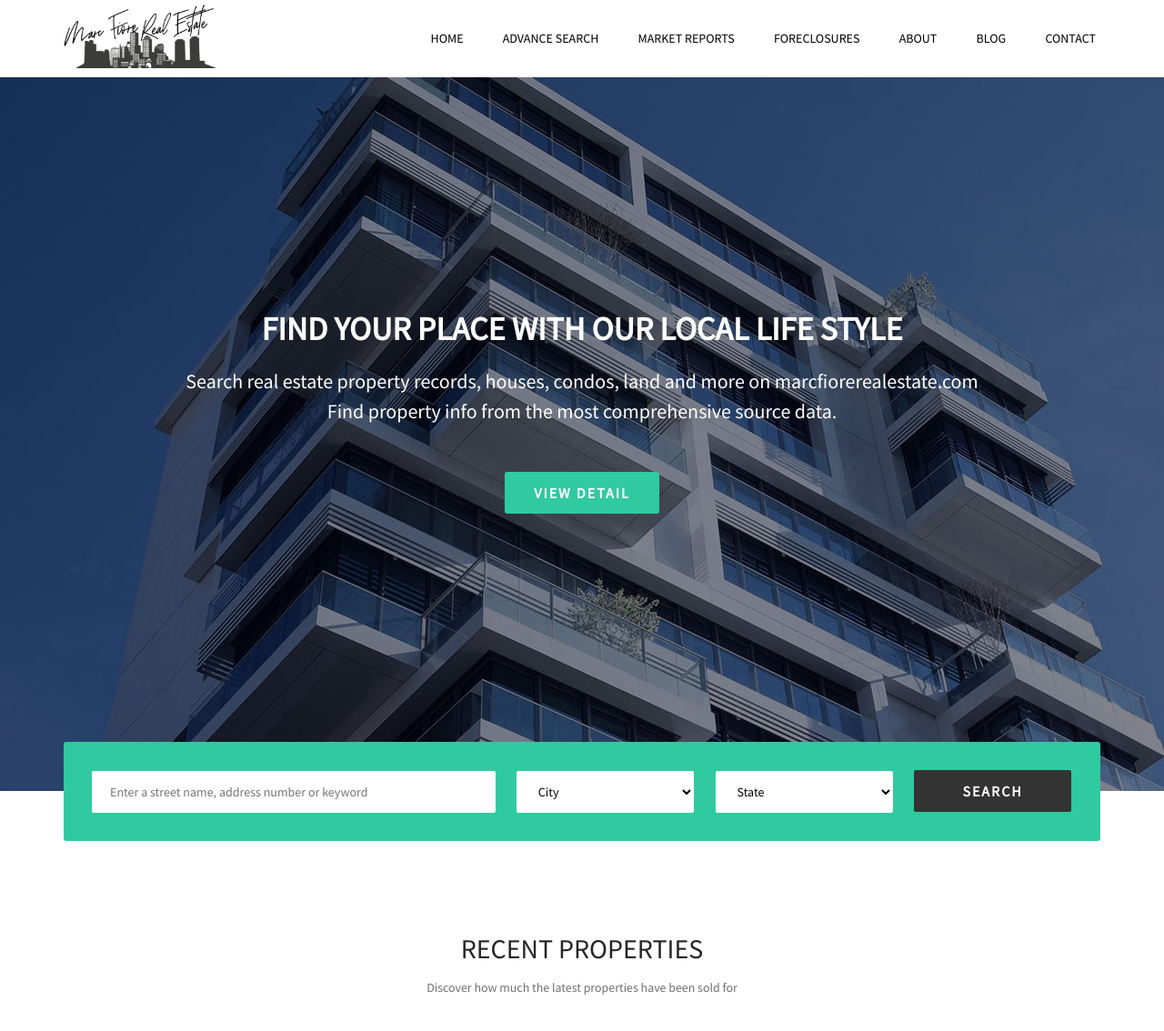
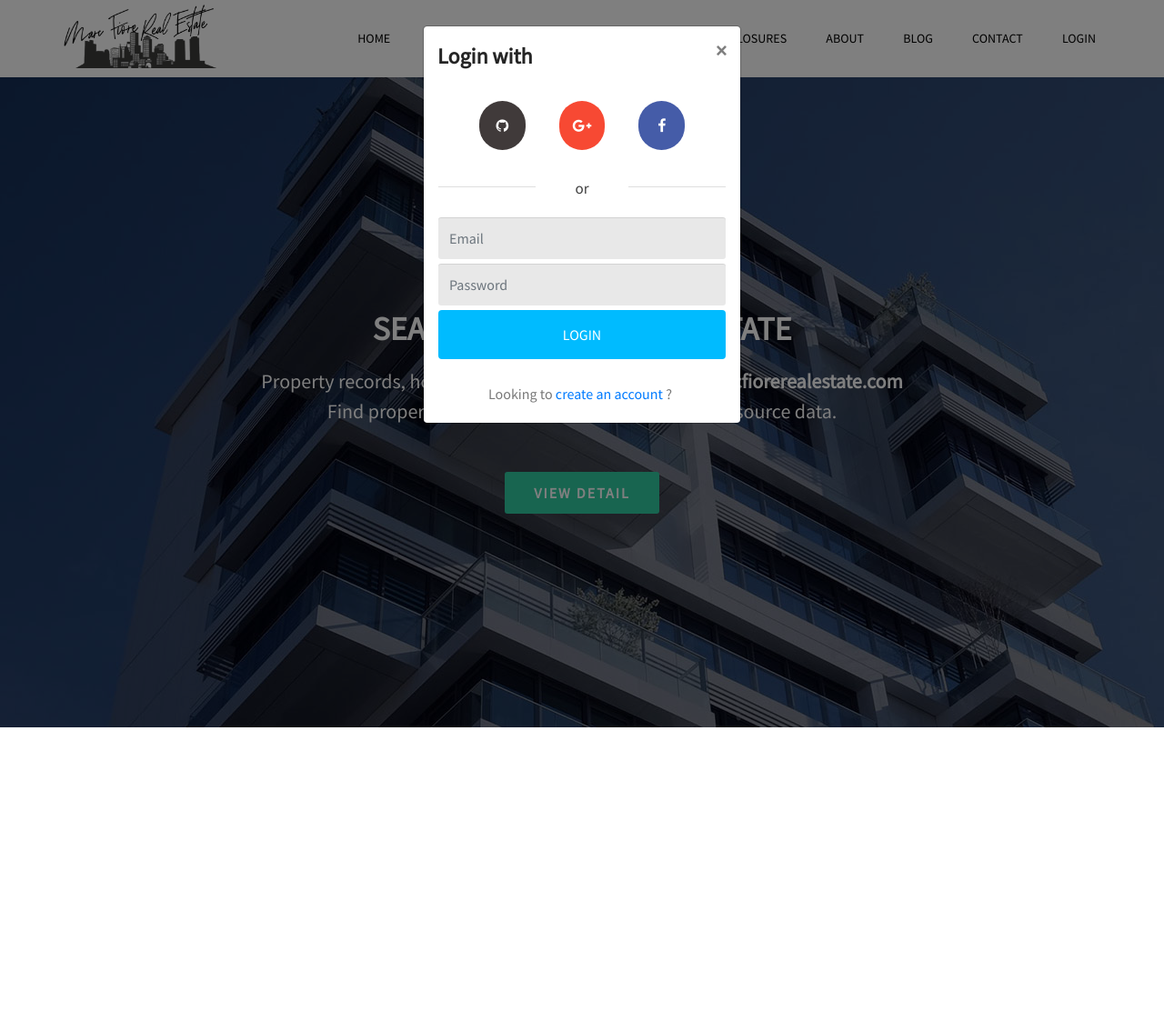
Before and after one commit to jitendraameo/marc-realstate, a Django app: page / in a window 1280 px wide. Shown: the top 1134 px of the page at 91% size. After the commit the page ends 800 px from the top, so only its background shows below. Run offline with Django 3.2, Linux system fonts and the light colour scheme; some libraries are stand-ins or nearby versions.

Commit message:
login model added

```diff
--- /dev/null
+++ b/static/css/login-register.css
@@ -0,0 +1,231 @@
+/*
+ *
+ * login-register modal
+ * Autor: Creative Tim
+ * Web-autor: creative.tim
+ * Web script: http://creative-tim.com
+ *
+ */
+
+/*  Shake animation  */
+
+@charset "UTF-8";
+
+.animated {
+  -webkit-animation-duration: 1s;
+	   -moz-animation-duration: 1s;
+	     -o-animation-duration: 1s;
+	        animation-duration: 1s;
+	-webkit-animation-fill-mode: both;
+	   -moz-animation-fill-mode: both;
+	     -o-animation-fill-mode: both;
+	        animation-fill-mode: both;
+}
+
+.animated.hinges {
+	-webkit-animation-duration: 2s;
+	   -moz-animation-duration: 2s;
+	     -o-animation-duration: 2s;
+	        animation-duration: 2s;
+}
+
+.animated.slow {
+	-webkit-animation-duration: 3s;
+	   -moz-animation-duration: 3s;
+	     -o-animation-duration: 3s;
+	        animation-duration: 3s;
+}
+
+.animated.snail {
+	-webkit-animation-duration: 4s;
+	   -moz-animation-duration: 4s;
+	     -o-animation-duration: 4s;
+	        animation-duration: 4s;
+}
+
+@-webkit-keyframes shake {
+	0%, 100% {-webkit-transform: translateX(0);}
+	10%, 30%, 50%, 70%, 90% {-webkit-transform: translateX(-10px);}
+	20%, 40%, 60%, 80% {-webkit-transform: translateX(10px);}
+}
+
+@-moz-keyframes shake {
+	0%, 100% {-moz-transform: translateX(0);}
+	10%, 30%, 50%, 70%, 90% {-moz-transform: translateX(-10px);}
+	20%, 40%, 60%, 80% {-moz-transform: translateX(10px);}
+}
+
+@-o-keyframes shake {
+	0%, 100% {-o-transform: translateX(0);}
+	10%, 30%, 50%, 70%, 90% {-o-transform: translateX(-10px);}
+	20%, 40%, 60%, 80% {-o-transform: translateX(10px);}
+}
+
+@keyframes shake {
+	0%, 100% {transform: translateX(0);}
+	10%, 30%, 50%, 70%, 90% {transform: translateX(-10px);}
+	20%, 40%, 60%, 80% {transform: translateX(10px);}
+}
+
+.shake {
+	-webkit-animation-name: shake;
+	-moz-animation-name: shake;
+	-o-animation-name: shake;
+	animation-name: shake;
+}
+
+.login .modal-dialog{
+    width: 350px;
+}
+.login .modal-footer{
+    border-top: 0;
+    margin-top: 0px;
+    padding: 10px 20px 20px;
+}
+.login .modal-header {
+    border: 0 none;
+    padding: 15px 15px 15px;
+/*     padding: 11px 15px; */
+}
+.login .modal-body{
+/*     background-color: #eeeeee; */
+}
+.login .division {
+    float: none;
+    margin: 0 auto 18px;
+    overflow: hidden;
+    position: relative;
+    text-align: center;
+    width: 100%;
+}
+.login .division .line {
+    border-top: 1px solid #DFDFDF;
+    position: absolute;
+    top: 10px;
+    width: 34%;
+}
+.login .division .line.l {
+    left: 0;
+}
+.login .division .line.r {
+    right: 0;
+}
+.login .division span {
+    color: #424242;
+    font-size: 17px;
+}
+.login .box .social {
+    float: none;
+    margin: 0 auto 30px;
+    text-align: center;
+}
+
+.login .social .circle{
+    background-color: #EEEEEE;
+    color: #FFFFFF;
+    border-radius: 100px;
+    display: inline-block;
+    margin: 0 17px;
+    padding: 15px;
+}
+.login .social .circle .fa{
+    font-size: 16px;
+}
+.login .social .facebook{
+    background-color: #455CA8;
+    color: #FFFFFF;
+}
+.login .social .google{
+    background-color: #F74933;
+}
+.login .social .github{
+    background-color: #403A3A;
+}
+.login .facebook:hover{
+    background-color: #6E83CD;
+}
+.login .google:hover{
+    background-color: #FF7566;
+}
+.login .github:hover{
+    background-color: #4D4D4d;;
+}
+.login .forgot {
+    color: #797979;
+    margin-left: 0;
+    overflow: hidden;
+    text-align: center;
+    width: 100%;
+}
+.login .btn-login, .registerBox .btn-register{
+    background-color: #00BBFF;
+    border-color: #00BBFF;
+    border-width: 0;
+    color: #FFFFFF;
+    display: block;
+    margin: 0 auto;
+    padding: 15px 50px;
+    text-transform: uppercase;
+    width: 100%;
+}
+.login .btn-login:hover, .registerBox .btn-register:hover{
+    background-color: #00A4E4;
+    color: #FFFFFF;
+}
+.login .form-control{
+    border-radius: 3px;
+    background-color: rgba(0, 0, 0, 0.09);
+    box-shadow: 0 1px 0px 0px rgba(0, 0, 0, 0.09) inset;
+    color: #FFFFFF;
+}
+.login .form-control:hover{
+    background-color: rgba(0,0,0,.16);
+}
+.login .form-control:focus{
+    box-shadow: 0 1px 0 0 rgba(0, 0, 0, 0.04) inset;
+    background-color: rgba(0,0,0,0.23);
+    color: #FFFFFF;
+}
+.login .box .form input[type="text"], .login .box .form input[type="password"] {
+    border-radius: 3px;
+    border: none;
+    color: #333333;
+    font-size: 16px;
+    height: 46px;
+    margin-bottom: 5px;
+    padding: 13px 12px;
+    width: 100%;
+}
+
+
+@media (max-width:400px){
+    .login .modal-dialog{
+        width: 100%;
+    }
+}
+
+.big-login, .big-register{
+    background-color: #00bbff;
+    color: #FFFFFF;
+    border-radius: 7px;
+    border-width: 2px;
+    font-size: 14px;
+    font-style: normal;
+    font-weight: 200;
+    padding: 16px 60px;
+    text-transform: uppercase;
+    transition: all 0.3s ease 0s;
+}
+.big-login:hover{
+    background-color: #00A4E4;
+    color: #FFFFFF;
+}
+.big-register{
+    background-color: rgba(0,0,0,.0);
+    color: #00bbff;
+    border-color: #00bbff;
+}
+.big-register:hover{
+    border-color: #00A4E4;
+    color:  #00A4E4;
+}
--- /dev/null
+++ b/static/js/login-register.js
@@ -0,0 +1,69 @@
+/*
+ *
+ * login-register modal
+ * Autor: Creative Tim
+ * Web-autor: creative.tim
+ * Web script: http://creative-tim.com
+ *
+ */
+function showRegisterForm(){
+    $('.loginBox').fadeOut('fast',function(){
+        $('.registerBox').fadeIn('fast');
+        $('.login-footer').fadeOut('fast',function(){
+            $('.register-footer').fadeIn('fast');
+        });
+        $('.modal-title').html('Register with');
+    });
+    $('.error').removeClass('alert alert-danger').html('');
+
+}
+function showLoginForm(){
+    $('#loginModal .registerBox').fadeOut('fast',function(){
+        $('.loginBox').fadeIn('fast');
+        $('.register-footer').fadeOut('fast',function(){
+            $('.login-footer').fadeIn('fast');
+        });
+
+        $('.modal-title').html('Login with');
+    });
+     $('.error').removeClass('alert alert-danger').html('');
+}
+
+function openLoginModal(){
+    showLoginForm();
+    setTimeout(function(){
+        $('#loginModal').modal('show');
+    }, 230);
+
+}
+function openRegisterModal(){
+    showRegisterForm();
+    setTimeout(function(){
+        $('#loginModal').modal('show');
+    }, 230);
+
+}
+
+function loginAjax(){
+    /*   Remove this comments when moving to server
+    $.post( "/login", function( data ) {
+            if(data == 1){
+                window.location.replace("/home");
+            } else {
+                 shakeModal();
+            }
+        });
+    */
+
+/*   Simulate error message from the server   */
+     shakeModal();
+}
+
+function shakeModal(){
+    $('#loginModal .modal-dialog').addClass('shake');
+             $('.error').addClass('alert alert-danger').html("Invalid email/password combination");
+             $('input[type="password"]').val('');
+             setTimeout( function(){
+                $('#loginModal .modal-dialog').removeClass('shake');
+    }, 1000 );
+}
--- a/templates/buyer/base.html
+++ b/templates/buyer/base.html
@@ -19,6 +19,8 @@
 	<link rel="stylesheet" href="{%static 'css/animate.css' %}"/>
 	<link rel="stylesheet" href="{%static 'css/owl.carousel.css' %}"/>
 	<link rel="stylesheet" href="{%static 'css/style.css' %}"/>
+	<link rel="stylesheet" href="{%static 'css/login-register.css' %}"/>
+
     {% block extracss %}
     {% endblock %}
 
@@ -37,36 +39,7 @@
     {% block header %}
 	<!-- Header section -->
 	<header class="header-section">
-		<!-- <div class="header-top">
-			<div class="container">
-				<div class="row">
-					<div class="col-lg-6 header-top-left">
-						<div  class="top-info">
 
-							<i class="fa fa-phone"></i>
-							(+88) 339-203-1109
-						</div>
-						<div class="top-info">
-							<i class="fa fa-envelope"></i>
-							info.marcfiorerealestate@gmail.com
-						</div>
-					</div>
-					<div class="col-lg-6 text-lg-right header-top-right">
-						<div class="top-social">
-							<a href=""><i class="fa fa-facebook"></i></a>
-							<a href=""><i class="fa fa-twitter"></i></a>
-							<a href=""><i class="fa fa-instagram"></i></a>
-							<a href=""><i class="fa fa-pinterest"></i></a>
-							<a href=""><i class="fa fa-linkedin"></i></a>
-						</div>
-						<div class="user-panel">
-							<a href=""><i class="fa fa-user-circle-o"></i> Register</a>
-							<a href=""><i class="fa fa-sign-in"></i> Login</a>
-						</div>
-					</div>
-				</div>
-			</div>
-        </div> -->
         <div class="menu-bar">
 		<div class="container">
 			<div class="row">
@@ -85,6 +58,10 @@
 							<li><a href="about.html">ABOUT</a></li>
 							<li><a href="single-list.html">Blog</a></li>
 							<li><a href="contact.html">Contact</a></li>
+							<li><a data-toggle="modal" href="javascript:void(0)" onclick="openLoginModal();">
+								Login
+
+							</a></li>
 						</ul>
 					</div>
 				</div>
@@ -94,6 +71,76 @@
     </header>
     {% endblock %}
 	<!-- Header section end -->
+
+   <!--   Login popup     -->
+   <div class="modal fade login" id="loginModal">
+	<div class="modal-dialog login animated">
+		<div class="modal-content">
+		   <div class="modal-header">
+			<h4 class="modal-title">Login with</h4>
+			  <button type="button" class="close" data-dismiss="modal" aria-hidden="true">&times;</button>
+
+		  </div>
+		  <div class="modal-body">
+			  <div class="box">
+				   <div class="content">
+					  <div class="social">
+						  <a class="circle github" href="#">
+							  <i class="fa fa-github fa-fw"></i>
+						  </a>
+						  <a id="google_login" class="circle google" href="#">
+							  <i class="fa fa-google-plus fa-fw"></i>
+						  </a>
+						  <a id="facebook_login" class="circle facebook" href="#">
+							  <i class="fa fa-facebook fa-fw"></i>
+						  </a>
+					  </div>
+					  <div class="division">
+						  <div class="line l"></div>
+							<span>or</span>
+						  <div class="line r"></div>
+					  </div>
+					  <div class="error"></div>
+					  <div class="form loginBox">
+						  <form method="" action="" accept-charset="UTF-8">
+						  <input id="email" class="form-control" type="text" placeholder="Email" name="email">
+						  <input id="password" class="form-control" type="password" placeholder="Password" name="password">
+						  <input class="btn btn-default btn-login" type="button" value="Login" onclick="loginAjax()">
+						  </form>
+					  </div>
+				   </div>
+			  </div>
+			  <div class="box">
+				  <div class="content registerBox" style="display:none;">
+				   <div class="form">
+					  <form method="" html="{:multipart=>true}" data-remote="true" action="" accept-charset="UTF-8">
+					  <input id="email" class="form-control" type="text" placeholder="Email" name="email">
+					  <input id="password" class="form-control" type="password" placeholder="Password" name="password">
+					  <input id="password_confirmation" class="form-control" type="password" placeholder="Repeat Password" name="password_confirmation">
+					  <input class="btn btn-default btn-register" type="button" value="Create account" name="commit">
+					  </form>
+					  </div>
+				  </div>
+			  </div>
+		  </div>
+		  <div class="modal-footer">
+			  <div class="forgot login-footer">
+				  <span>Looking to
+					   <a href="javascript: showRegisterForm();">create an account</a>
+				  ?</span>
+			  </div>
+			  <div class="forgot register-footer" style="display:none">
+				   <span>Already have an account?</span>
+				   <a href="javascript: showLoginForm();">Login</a>
+			  </div>
+		  </div>
+		</div>
+	</div>
+</div>
+
+   <!-- end Login popup-->
+
+
 
    {% block pagecontent %}
 
@@ -177,14 +224,32 @@ Copyright &copy;<script>document.write(new Date().getFullYear());</script> All r
     {% endblock %}
 	<!-- Footer section end -->
 
-    {% block js %}
+
+
+
+
+
+
+	{% block js %}
 	<!--====== Javascripts & Jquery ======-->
+
 	<script src="{% static 'js/jquery-3.2.1.min.js' %}"></script>
 	<script src="{% static 'js/bootstrap.min.js' %}"></script>
 	<script src="{% static 'js/owl.carousel.min.js' %}"></script>
 	<script src="{% static 'js/masonry.pkgd.min.js' %}"></script>
 	<script src="{% static 'js/magnific-popup.min.js' %}"></script>
-    <script src="{% static 'js/main.js' %}"></script>
-    {% endblock %}
+	<script src="{% static 'js/main.js' %}"></script>
+	<script src="{% static 'js/login-register.js' %}"></script>
+	{% endblock %}
+
+	<script type="text/javascript">
+
+		$(document).ready(function(){
+				openLoginModal();
+			});
+
+
+			</script>
+
 </body>
 </html>
--- a/templates/buyer/index.html
+++ b/templates/buyer/index.html
@@ -7,8 +7,9 @@
 <!-- Hero section -->
 <section class="hero-section set-bg" data-setbg="{% static 'img/bg.jpg' %}">
 	<div class="container hero-text text-white">
-		<h2>find your place with our local life style</h2>
-		<p>Search real estate property records, houses, condos, land and more on marcfiorerealestate.com<br>Find property info from the most comprehensive source data.</p>
+		<!-- <h2>find your place with our local life style</h2> -->
+		<h2>Search Boston Real Estate</h2>
+		<p> Property records, houses, condos, land and more on <b>marcfiorerealestate.com </b><br>Find property info from the most comprehensive source data.</p>
 		<a href="#" class="site-btn">VIEW DETAIL</a>
 	</div>
 </section>
@@ -19,13 +20,21 @@
 <div class="filter-search">
 	<div class="container">
 		<form class="filter-form">
-			<input type="text" placeholder="Enter a street name, address number or keyword">
 			<select>
 				<option value="City">City</option>
 			</select>
 			<select>
-				<option value="City">State</option>
+				<option value="City">Area</option>
 			</select>
+			<select>
+				<option value="City">Limit From</option>
+			</select>
+			<select>
+				<option value="City">Limit To</option>
+			</select>
+
+			<!-- <input type="text" placeholder="Enter a street name, address number or keyword"> -->
+
 			<button class="site-btn fs-submit">SEARCH</button>
 		</form>
 	</div>
```
